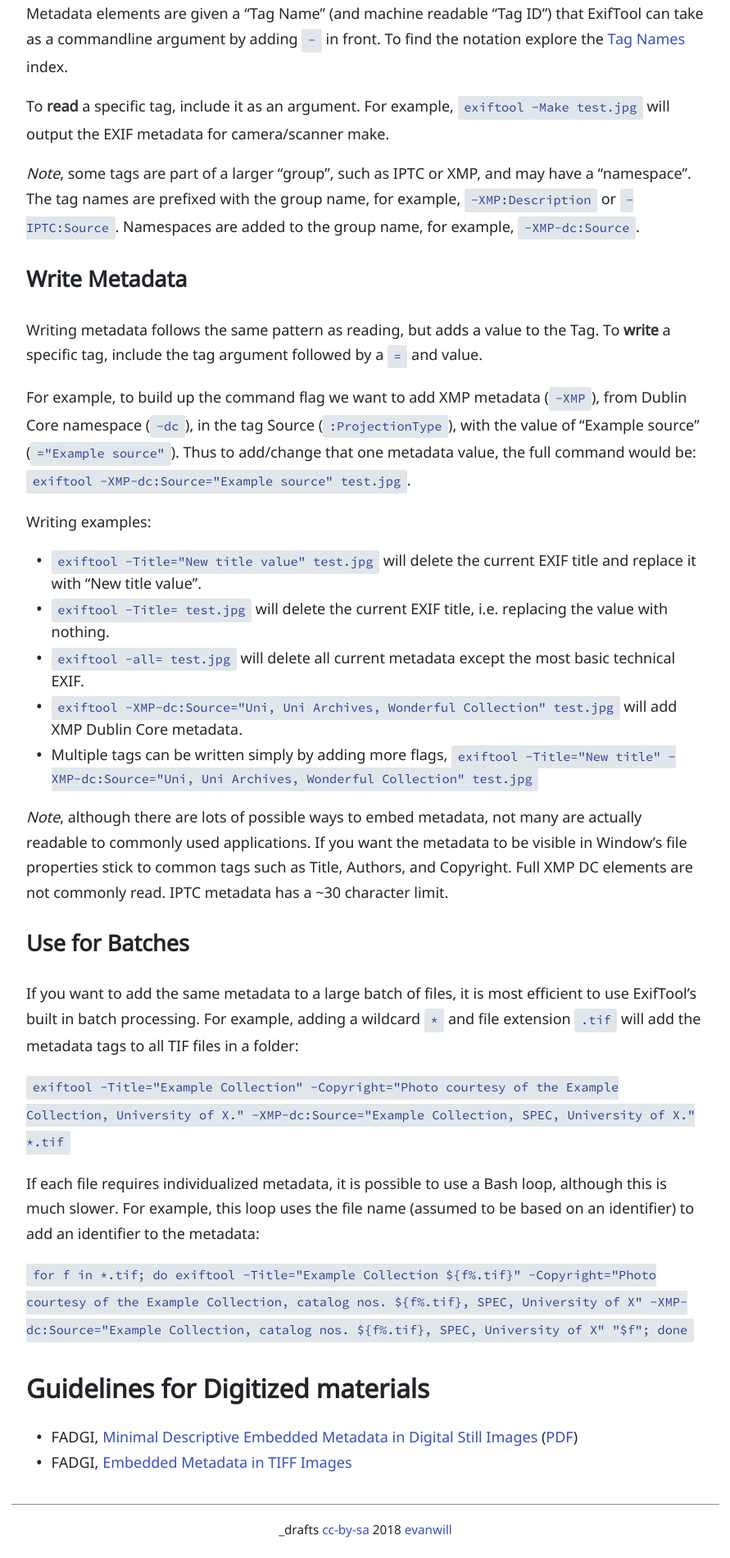
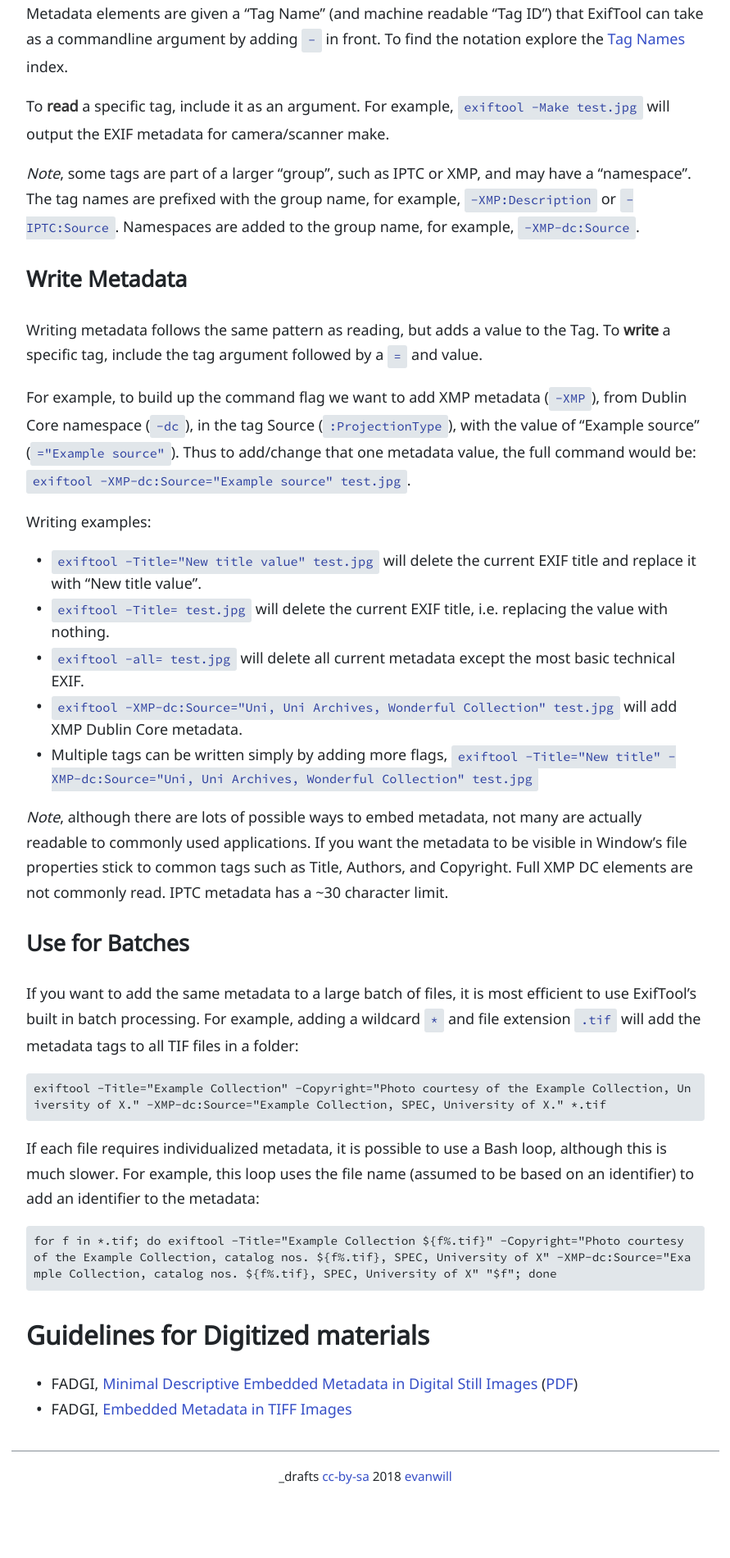
Before and after one commit to evanwill/_drafts, a Jekyll site: the page built from _notes/exiftool.md, in a window 1280 px wide. Shown: the part 1744-3644 px from the top of the page at 82% size, without its empty margins (194-1085 px from the left). Built offline with Jekyll 4.4.1, drawn with Linux system fonts in a browser that asks for light colours; after the commit the page ends 3579 px from its top, so only the background shows below that.

Commit message:
change code block

````diff
--- a/_notes/exiftool.md
+++ b/_notes/exiftool.md
@@ -86,12 +86,16 @@
 If you want to add the same metadata to a large batch of files, it is most efficient to use ExifTool's built in batch processing.
 For example, adding a wildcard `*` and file extension `.tif` will add the metadata tags to all TIF files in a folder:
 
-`exiftool -Title="Example Collection" -Copyright="Photo courtesy of the Example Collection, University of X." -XMP-dc:Source="Example Collection, SPEC, University of X." *.tif`
+```
+exiftool -Title="Example Collection" -Copyright="Photo courtesy of the Example Collection, University of X." -XMP-dc:Source="Example Collection, SPEC, University of X." *.tif
+```
 
 If each file requires individualized metadata, it is possible to use a Bash loop, although this is much slower.
 For example, this loop uses the file name (assumed to be based on an identifier) to add an identifier to the metadata:
 
-`for f in *.tif; do exiftool -Title="Example Collection ${f%.tif}" -Copyright="Photo courtesy of the Example Collection, catalog nos. ${f%.tif}, SPEC, University of X" -XMP-dc:Source="Example Collection, catalog nos. ${f%.tif}, SPEC, University of X" "$f"; done`
+```
+for f in *.tif; do exiftool -Title="Example Collection ${f%.tif}" -Copyright="Photo courtesy of the Example Collection, catalog nos. ${f%.tif}, SPEC, University of X" -XMP-dc:Source="Example Collection, catalog nos. ${f%.tif}, SPEC, University of X" "$f"; done
+```
 
 ## Guidelines for Digitized materials
 
````
